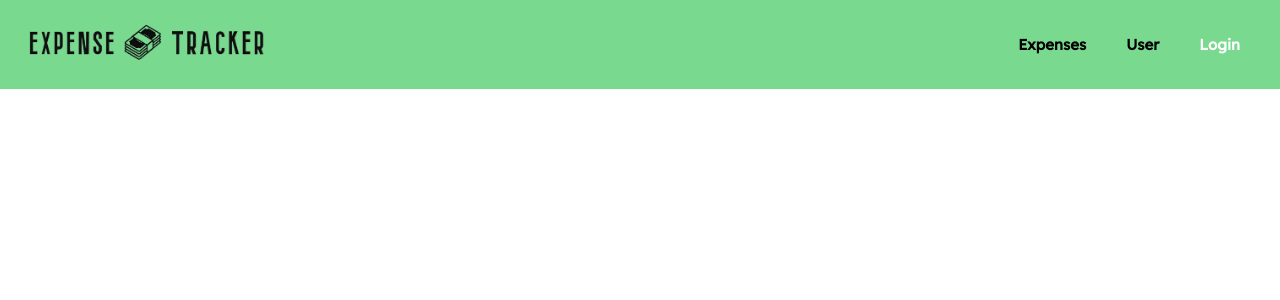
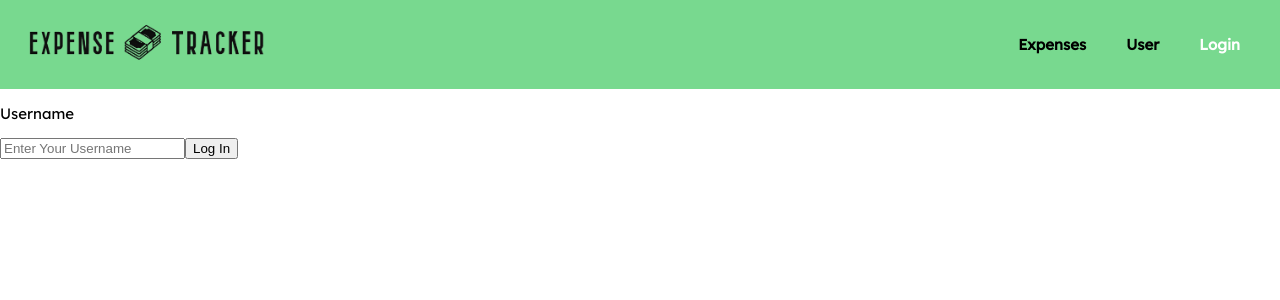
Before and after one commit to AramArakelyan777/expense-tracker-app, a React (Create React App) app: page /login in a window 1280 px wide. Before the commit this address had no page. Shown: the top 300 px of the page. Built offline with nearby package versions, Linux system fonts and the light colour scheme.

Commit message:
added login logic from shop-app

```diff
--- a/src/App.js
+++ b/src/App.js
@@ -2,14 +2,24 @@ import './App.css'
 import { Routes, Route } from "react-router-dom"
 import HomePage from "./components/Home/HomePage"
 import Navbar from "./components/Navbar/Navbar"
+import Login from "./components/Login/Login"
+import NotFound from "./components/NotFound"
+import { AuthProvider } from './components/Login/auth'
+import RequireAuth from "./components/Login/RequireAuth"
+import User from "./components/Login/User"
 
 function App() {
     return (
         <div className="App">
-            <Navbar />
-            <Routes>
-                <Route path="/" element={<HomePage />} />
-            </Routes>
+            <AuthProvider>
+                <Navbar />
+                <Routes>
+                    <Route path="*" element={<NotFound />} />
+                    <Route path="/" element={<HomePage />} />
+                    <Route path="/login" element={<Login />} />
+                    <Route path="/user" element={<RequireAuth><User /></RequireAuth>} />
+                </Routes>
+            </AuthProvider>
         </div>
     )
 }
--- /dev/null
+++ b/src/components/Login/Login.js
@@ -0,0 +1,29 @@
+import { useState, useEffect } from 'react'
+import { useAuth } from './auth'
+import { useNavigate } from 'react-router-dom'
+
+
+function Login() {
+    const [user, setUser] = useState("")
+    const auth = useAuth()
+    const navigate = useNavigate()
+
+    useEffect(() => {
+        if (auth.user) navigate("/", { replace: true })
+    }, [auth.user, navigate])
+
+    return (
+        <div>
+            <label>
+                <p>Username</p>
+                <input className="username" placeholder="Enter Your Username" type='text' onChange={evt => setUser(evt.target.value)} />
+            </label>
+            <button className="logIn" onClick={() => {
+                auth.login(user)
+                navigate("/", { replace: true })
+            }}>Log In</button>
+        </div>
+    )
+}
+
+export default Login
--- /dev/null
+++ b/src/components/Login/RequireAuth.js
@@ -0,0 +1,12 @@
+import { Navigate } from "react-router-dom"
+import { useAuth } from "./auth"
+
+function RequireAuth({ children }) {
+    const auth = useAuth()
+
+    if (!auth.user) return <Navigate to="/login" />
+
+    return children
+}
+
+export default RequireAuth
--- /dev/null
+++ b/src/components/Login/User.js
@@ -0,0 +1,7 @@
+import React from 'react'
+
+export default function User() {
+  return (
+    <div>User</div>
+  )
+}
--- /dev/null
+++ b/src/components/Login/auth.js
@@ -0,0 +1,19 @@
+import { createContext, useContext, useState } from "react"
+
+const AuthContext = createContext(null)
+
+export const AuthProvider = ({ children }) => {
+    const [user, setUser] = useState(null)
+
+    const login = user => {
+        setUser(user)
+    }
+
+    const logout = () => {
+        setUser(null)
+    }
+
+    return <AuthContext.Provider value={{ user, login, logout }}>{children}</AuthContext.Provider>
+}
+
+export const useAuth = () => useContext(AuthContext)
--- a/src/components/Navbar/Navbar.js
+++ b/src/components/Navbar/Navbar.js
@@ -2,8 +2,10 @@ import React from 'react'
 import { NavLink } from 'react-router-dom'
 import "./Navbar.css"
 import logo from "../../assets/img/logo.png"
+import { useAuth } from '../Login/auth'
 
 export default function Navbar() {
+    const auth = useAuth()
     return (
         <nav className="navbar">
             <NavLink to="/">
@@ -12,7 +14,9 @@ export default function Navbar() {
             <div className="navbar-links">
                 <NavLink to="/expenses">Expenses</NavLink>
                 <NavLink to="/user">User</NavLink>
-                <NavLink to="/login">Login</NavLink>
+                {!auth.user && (
+                    <NavLink to="/login">Login</NavLink>
+                )}
             </div>
         </nav>
     )
--- /dev/null
+++ b/src/components/NotFound.js
@@ -0,0 +1,10 @@
+function NotFound() {
+    return (
+        <div>
+            <h1>404 Not Found</h1>
+            <p>Warning: the page you are trying to enter does not exist.</p>
+        </div>
+    )
+}
+
+export default NotFound
```
